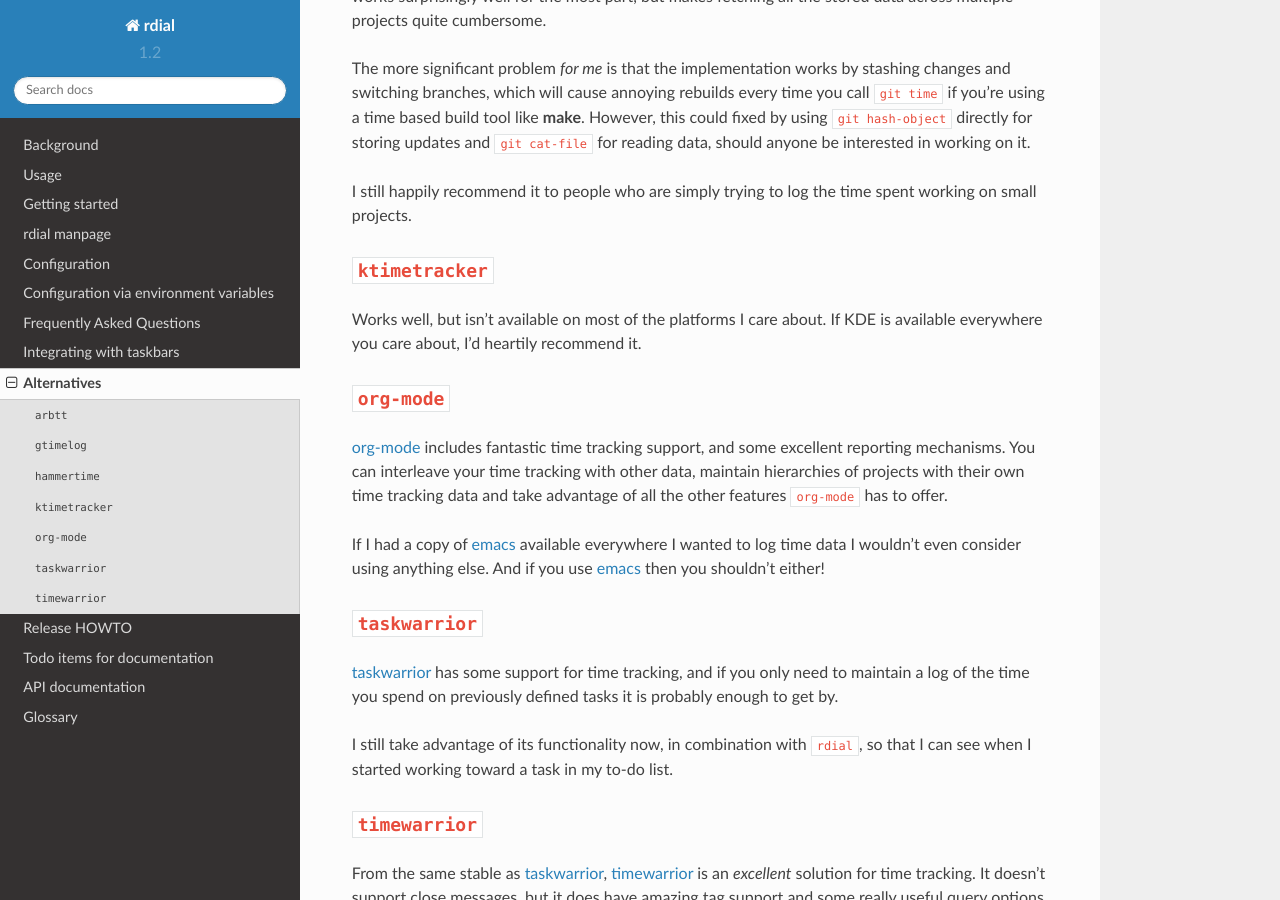
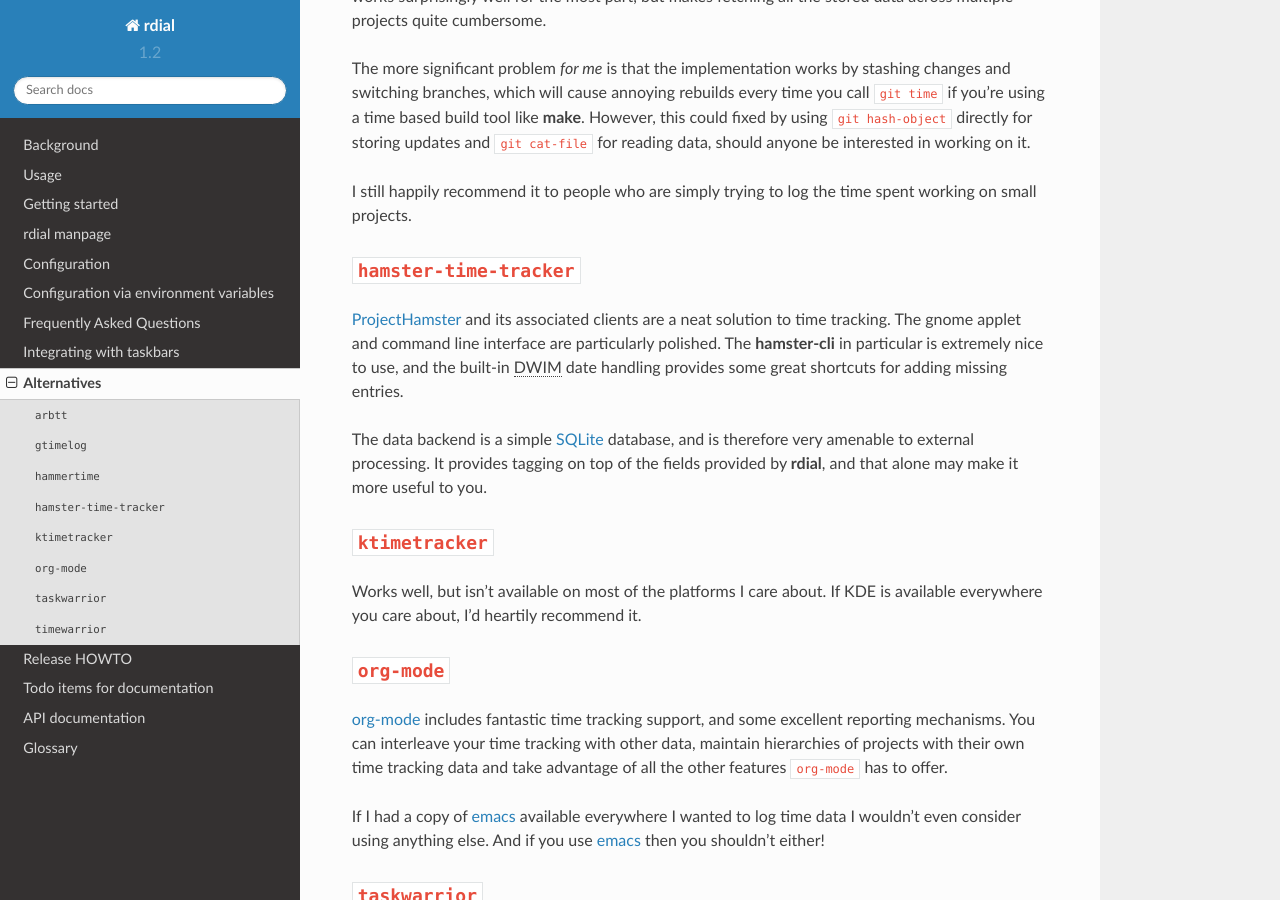
Before and after one commit to JNRowe/rdial, a Sphinx documentation site: the page built from doc/alternatives.rst, in a window 1280 px wide and 900 px high, scrolled down 1120 px. Built offline with Sphinx 7.4.7 and the Read the Docs theme 2.0.0, drawn with Linux system fonts in a browser that asks for light colours.

Commit message:
Mention hamster-time-tracker in alternatives

```diff
--- a/doc/alternatives.rst
+++ b/doc/alternatives.rst
@@ -62,6 +62,22 @@
 
 .. _hammertime: https://pypi.org/project/Hammertime/
 
+``hamster-time-tracker``
+------------------------
+
+ProjectHamster_ and its associated clients are a neat solution to time
+tracking.  The gnome applet and command line interface are particularly
+polished.  The :command:`hamster-cli` in particular is extremely nice to use,
+and the built-in :abbr:`DWIM (Do What I Mean)` date handling provides some
+great shortcuts for adding missing entries.
+
+The data backend is a simple SQLite_ database, and is therefore very amenable
+to external processing.  It provides tagging on top of the fields provided
+by :command:`rdial`, and that alone may make it more useful to you.
+
+.. _ProjectHamster: http://projecthamster.org/
+.. _SQLite: http://www.sqlite.org/
+
 ``ktimetracker``
 ----------------
 
```
